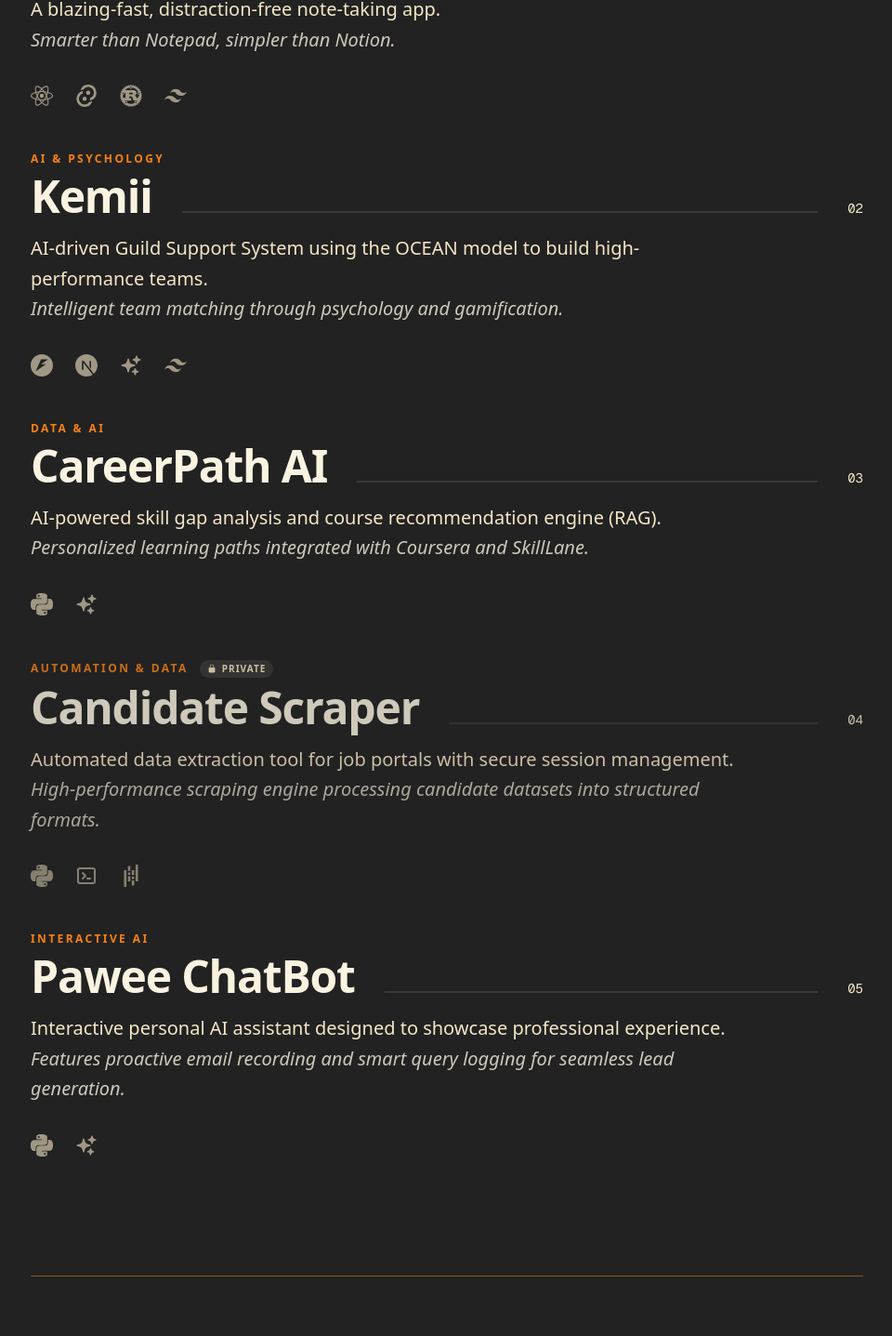
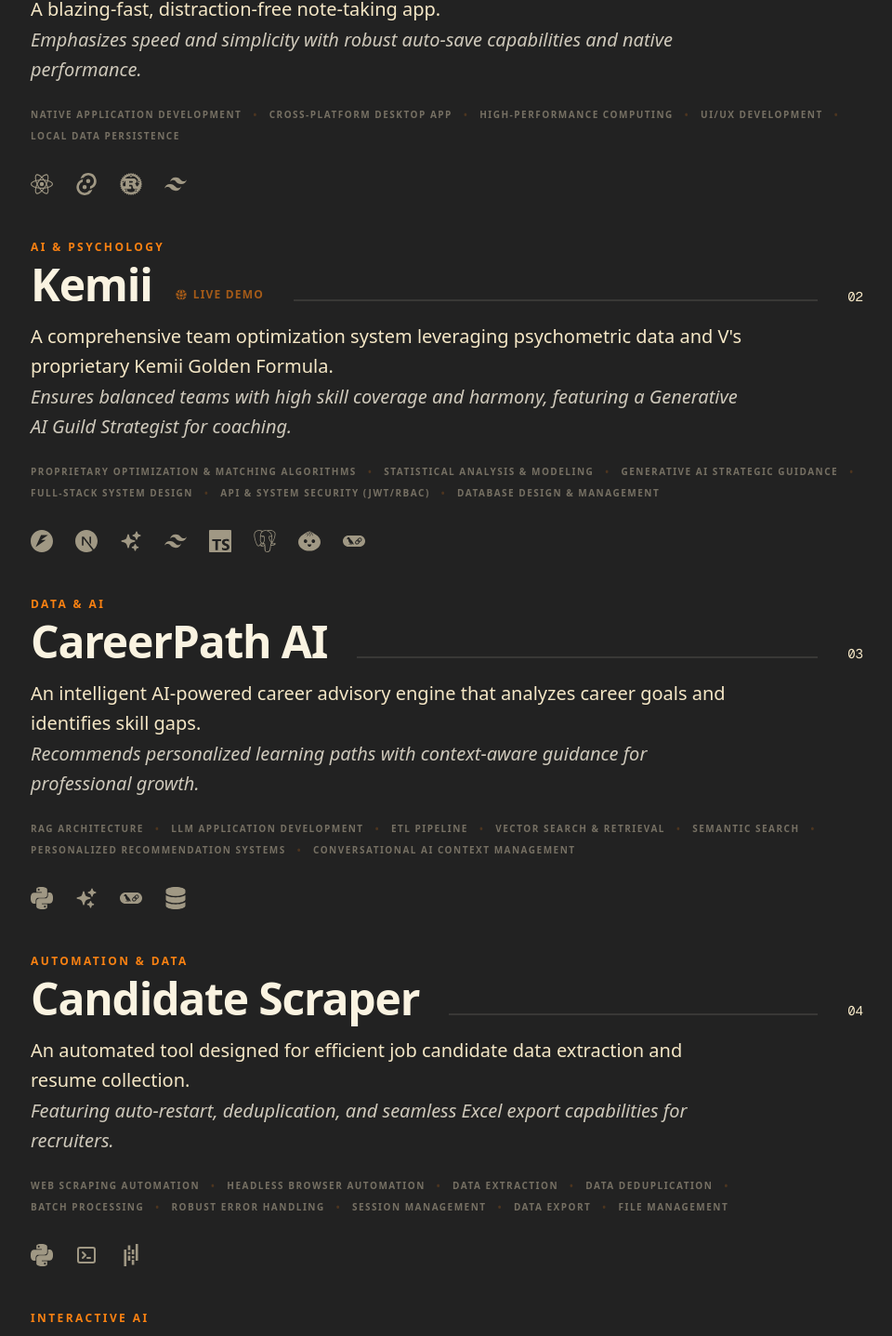
Before and after one commit to snui1s/snui1s, a Next.js app: page / in a window 1280 px wide. Shown: the part 2328-3765 px from the top of the page at 93% size, without its empty margins (159-1119 px from the left). Built offline with nearby package versions, Linux system fonts and the light colour scheme.

Commit message:
feat: Implement initial portfolio page with navigation, hero, and experience content.

```diff
--- a/app/page.tsx
+++ b/app/page.tsx
@@ -23,6 +23,10 @@ import {
   SiExpress,
   SiSqlite,
   SiPytorch,
+  SiBun,
+  SiPostgresql,
+  SiTypescript,
+  SiLangchain,
 } from "react-icons/si";
 import { TbTerminal2 } from "react-icons/tb";
 import {
@@ -34,7 +38,7 @@ import {
   HiGlobeAlt,
   HiMapPin,
 } from "react-icons/hi2";
-import { FaJava } from "react-icons/fa6";
+import { FaJava, FaDatabase } from "react-icons/fa6";
 
 export default function Home() {
   return (
@@ -259,21 +263,21 @@ export default function Home() {
             </h2>
 
             <div className="grid gap-12">
-              <a
-                href="https://github.com/snui1s/Raku"
-                target="_blank"
-                rel="noopener noreferrer"
-                className="group relative block"
-              >
+              <div className="group relative block">
                 <div className="absolute -inset-4 bg-white/5 rounded-2xl opacity-0 group-hover:opacity-100 transition-all duration-500"></div>
                 <div className="relative">
                   <span className="text-xs font-bold tracking-[0.2em] text-brand uppercase mb-2 block">
                     Featured Project
                   </span>
                   <div className="flex items-baseline justify-between mb-4">
-                    <h3 className="text-3xl md:text-5xl font-black tracking-tight group-hover:text-brand transition-colors">
+                    <a
+                      href="https://github.com/snui1s/Raku"
+                      target="_blank"
+                      rel="noopener noreferrer"
+                      className="text-3xl md:text-5xl font-black tracking-tight hover:text-brand transition-colors z-10 relative"
+                    >
                       楽 Raku
-                    </h3>
+                    </a>
                     <div className="h-0.5 grow mx-8 bg-foreground/10 group-hover:bg-brand/30 transition-colors hidden md:block"></div>
                     <span className="text-sm font-mono text-text-secondary">
                       01
@@ -282,9 +286,26 @@ export default function Home() {
                   <p className="text-lg md:text-xl text-text-secondary font-light max-w-3xl leading-relaxed">
                     A blazing-fast, distraction-free note-taking app. <br />
                     <span className="text-foreground/80 italic font-medium">
-                      Smarter than Notepad, simpler than Notion.
+                      Emphasizes speed and simplicity with robust auto-save
+                      capabilities and native performance.
                     </span>
                   </p>
+                  <div className="mt-6 flex flex-wrap gap-x-3 gap-y-2 text-[10px] font-bold tracking-[0.15em] text-text-secondary/40 uppercase">
+                    {[
+                      "Native Application Development",
+                      "Cross-Platform Desktop App",
+                      "High-Performance Computing",
+                      "UI/UX Development",
+                      "Local Data Persistence",
+                    ].map((skill, i, arr) => (
+                      <span key={skill} className="flex items-center gap-3">
+                        {skill}
+                        {i < arr.length - 1 && (
+                          <span className="text-brand/20">•</span>
+                        )}
+                      </span>
+                    ))}
+                  </div>
                   <div className="mt-8 flex gap-6 text-2xl text-text-secondary/60">
                     <div className="group/icon relative">
                       <SiReact className="hover:text-[#61DAFB] transition-colors" />
@@ -312,36 +333,63 @@ export default function Home() {
                     </div>
                   </div>
                 </div>
-              </a>
+              </div>
 
-              <a
-                href="https://github.com/snui1s/Kemii"
-                target="_blank"
-                rel="noopener noreferrer"
-                className="group relative block"
-              >
+              <div className="group relative block">
                 <div className="absolute -inset-4 bg-white/5 rounded-2xl opacity-0 group-hover:opacity-100 transition-all duration-500"></div>
                 <div className="relative">
                   <span className="text-xs font-bold tracking-[0.2em] text-brand uppercase mb-2 block">
                     AI & Psychology
                   </span>
                   <div className="flex items-baseline justify-between mb-4">
-                    <h3 className="text-3xl md:text-5xl font-black tracking-tight group-hover:text-brand transition-colors">
-                      Kemii
-                    </h3>
+                    <div className="flex items-baseline gap-6">
+                      <a
+                        href="https://github.com/snui1s/Kemii"
+                        target="_blank"
+                        rel="noopener noreferrer"
+                        className="text-3xl md:text-5xl font-black tracking-tight hover:text-brand transition-colors z-10 relative"
+                      >
+                        Kemii
+                      </a>
+                      <a
+                        href="https://kemii-snails.vercel.app/"
+                        target="_blank"
+                        rel="noopener noreferrer"
+                        className="text-xs font-bold tracking-widest text-brand/60 hover:text-brand transition-colors uppercase z-10 relative flex items-center gap-1.5"
+                      >
+                        <HiGlobeAlt className="text-sm" /> Live Demo
+                      </a>
+                    </div>
                     <div className="h-0.5 grow mx-8 bg-foreground/10 group-hover:bg-brand/30 transition-colors hidden md:block"></div>
                     <span className="text-sm font-mono text-text-secondary">
                       02
                     </span>
                   </div>
                   <p className="text-lg md:text-xl text-text-secondary font-light max-w-3xl leading-relaxed">
-                    AI-driven Guild Support System using the OCEAN model to
-                    build high-performance teams. <br />
+                    A comprehensive team optimization system leveraging psychometric
+                    data and V&apos;s proprietary Kemii Golden Formula. <br />
                     <span className="text-foreground/80 italic font-medium">
-                      Intelligent team matching through psychology and
-                      gamification.
+                      Ensures balanced teams with high skill coverage and harmony,
+                      featuring a Generative AI Guild Strategist for coaching.
                     </span>
                   </p>
+                  <div className="mt-6 flex flex-wrap gap-x-3 gap-y-2 text-[10px] font-bold tracking-[0.15em] text-text-secondary/40 uppercase">
+                    {[
+                      "Proprietary Optimization & Matching Algorithms",
+                      "Statistical Analysis & Modeling",
+                      "Generative AI Strategic Guidance",
+                      "Full-Stack System Design",
+                      "API & System Security (JWT/RBAC)",
+                      "Database Design & Management",
+                    ].map((skill, i, arr) => (
+                      <span key={skill} className="flex items-center gap-3">
+                        {skill}
+                        {i < arr.length - 1 && (
+                          <span className="text-brand/20">•</span>
+                        )}
+                      </span>
+                    ))}
+                  </div>
                   <div className="mt-8 flex gap-6 text-2xl text-text-secondary/60">
                     <div className="group/icon relative">
                       <SiFastapi className="hover:text-[#05998B] transition-colors" />
@@ -367,38 +415,80 @@ export default function Home() {
                         Tailwind
                       </span>
                     </div>
+                    <div className="group/icon relative">
+                      <SiTypescript className="hover:text-[#3178C6] transition-colors" />
+                      <span className="absolute -top-8 left-1/2 -translate-x-1/2 text-[10px] font-bold tracking-widest uppercase opacity-0 group-hover/icon:opacity-100 transition-opacity bg-background px-2 py-1 rounded">
+                        TypeScript
+                      </span>
+                    </div>
+                    <div className="group/icon relative">
+                      <SiPostgresql className="hover:text-[#4169E1] transition-colors" />
+                      <span className="absolute -top-8 left-1/2 -translate-x-1/2 text-[10px] font-bold tracking-widest uppercase opacity-0 group-hover/icon:opacity-100 transition-opacity bg-background px-2 py-1 rounded whitespace-nowrap">
+                        PostgreSQL
+                      </span>
+                    </div>
+                    <div className="group/icon relative">
+                      <SiBun className="hover:text-[#fbf0df] transition-colors" />
+                      <span className="absolute -top-8 left-1/2 -translate-x-1/2 text-[10px] font-bold tracking-widest uppercase opacity-0 group-hover/icon:opacity-100 transition-opacity bg-background px-2 py-1 rounded">
+                        Bun
+                      </span>
+                    </div>
+                    <div className="group/icon relative">
+                      <SiLangchain className="hover:text-[#121212] transition-colors" />
+                      <span className="absolute -top-8 left-1/2 -translate-x-1/2 text-[10px] font-bold tracking-widest uppercase opacity-0 group-hover/icon:opacity-100 transition-opacity bg-background px-2 py-1 rounded">
+                        LangChain
+                      </span>
+                    </div>
                   </div>
                 </div>
-              </a>
+              </div>
 
-              <a
-                href="https://github.com/snui1s/careerpath_ai"
-                target="_blank"
-                rel="noopener noreferrer"
-                className="group relative block"
-              >
+              <div className="group relative block">
                 <div className="absolute -inset-4 bg-white/5 rounded-2xl opacity-0 group-hover:opacity-100 transition-all duration-500"></div>
                 <div className="relative">
                   <span className="text-xs font-bold tracking-[0.2em] text-brand uppercase mb-2 block">
                     Data & AI
                   </span>
                   <div className="flex items-baseline justify-between mb-4">
-                    <h3 className="text-3xl md:text-5xl font-black tracking-tight group-hover:text-brand transition-colors">
+                    <a
+                      href="https://github.com/snui1s/careerpath_ai"
+                      target="_blank"
+                      rel="noopener noreferrer"
+                      className="text-3xl md:text-5xl font-black tracking-tight hover:text-brand transition-colors z-10 relative"
+                    >
                       CareerPath AI
-                    </h3>
+                    </a>
                     <div className="h-0.5 grow mx-8 bg-foreground/10 group-hover:bg-brand/30 transition-colors hidden md:block"></div>
                     <span className="text-sm font-mono text-text-secondary">
                       03
                     </span>
                   </div>
                   <p className="text-lg md:text-xl text-text-secondary font-light max-w-3xl leading-relaxed">
-                    AI-powered skill gap analysis and course recommendation
-                    engine (RAG). <br />
+                    An intelligent AI-powered career advisory engine that
+                    analyzes career goals and identifies skill gaps. <br />
                     <span className="text-foreground/80 italic font-medium">
-                      Personalized learning paths integrated with Coursera and
-                      SkillLane.
+                      Recommends personalized learning paths with context-aware
+                      guidance for professional growth.
                     </span>
                   </p>
+                  <div className="mt-6 flex flex-wrap gap-x-3 gap-y-2 text-[10px] font-bold tracking-[0.15em] text-text-secondary/40 uppercase">
+                    {[
+                      "RAG Architecture",
+                      "LLM Application Development",
+                      "ETL Pipeline",
+                      "Vector Search & Retrieval",
+                      "Semantic Search",
+                      "Personalized Recommendation Systems",
+                      "Conversational AI Context Management",
+                    ].map((skill, i, arr) => (
+                      <span key={skill} className="flex items-center gap-3">
+                        {skill}
+                        {i < arr.length - 1 && (
+                          <span className="text-brand/20">•</span>
+                        )}
+                      </span>
+                    ))}
+                  </div>
                   <div className="mt-8 flex gap-6 text-2xl text-text-secondary/60">
                     <div className="group/icon relative">
                       <SiPython className="hover:text-[#3776AB] transition-colors" />
@@ -409,41 +499,73 @@ export default function Home() {
                     <div className="group/icon relative">
                       <HiSparkles className="hover:text-brand transition-colors" />
                       <span className="absolute -top-8 left-1/2 -translate-x-1/2 text-[10px] font-bold tracking-widest uppercase opacity-0 group-hover/icon:opacity-100 transition-opacity bg-background px-2 py-1 rounded">
-                        RAG AI
+                        RAG
+                      </span>
+                    </div>
+                    <div className="group/icon relative">
+                      <SiLangchain className="hover:text-[#121212] transition-colors" />
+                      <span className="absolute -top-8 left-1/2 -translate-x-1/2 text-[10px] font-bold tracking-widest uppercase opacity-0 group-hover/icon:opacity-100 transition-opacity bg-background px-2 py-1 rounded whitespace-nowrap">
+                        LangChain
+                      </span>
+                    </div>
+                    <div className="group/icon relative">
+                      <FaDatabase className="hover:text-[#3178C6] transition-colors" />
+                      <span className="absolute -top-8 left-1/2 -translate-x-1/2 text-[10px] font-bold tracking-widest uppercase opacity-0 group-hover/icon:opacity-100 transition-opacity bg-background px-2 py-1 rounded whitespace-nowrap">
+                        ChromaDB
                       </span>
                     </div>
                   </div>
                 </div>
-              </a>
+              </div>
 
-              <div className="group relative block opacity-80 hover:opacity-100 transition-opacity">
+              <div className="group relative block">
                 <div className="absolute -inset-4 bg-white/5 rounded-2xl opacity-0 group-hover:opacity-100 transition-all duration-500"></div>
                 <div className="relative">
-                  <div className="flex items-center gap-3 mb-2">
-                    <span className="text-xs font-bold tracking-[0.2em] text-brand uppercase block">
-                      Automation & Data
-                    </span>
-                    <span className="flex items-center gap-1.5 px-2 py-0.5 rounded-full bg-foreground/10 text-[10px] font-bold text-text-secondary uppercase tracking-widest">
-                      <HiLockClosed className="text-[10px]" /> Private
-                    </span>
-                  </div>
+                  <span className="text-xs font-bold tracking-[0.2em] text-brand uppercase mb-2 block">
+                    Automation & Data
+                  </span>
                   <div className="flex items-baseline justify-between mb-4">
-                    <h3 className="text-3xl md:text-5xl font-black tracking-tight transition-colors">
+                    <a
+                      href="https://github.com/snui1s/recruitment_site_scraper"
+                      target="_blank"
+                      rel="noopener noreferrer"
+                      className="text-3xl md:text-5xl font-black tracking-tight hover:text-brand transition-colors z-10 relative"
+                    >
                       Candidate Scraper
-                    </h3>
+                    </a>
                     <div className="h-0.5 grow mx-8 bg-foreground/10 group-hover:bg-brand/30 transition-colors hidden md:block"></div>
                     <span className="text-sm font-mono text-text-secondary">
                       04
                     </span>
                   </div>
                   <p className="text-lg md:text-xl text-text-secondary font-light max-w-3xl leading-relaxed">
-                    Automated data extraction tool for job portals with secure
-                    session management. <br />
+                    An automated tool designed for efficient job candidate data
+                    extraction and resume collection. <br />
                     <span className="text-foreground/80 italic font-medium">
-                      High-performance scraping engine processing candidate
-                      datasets into structured formats.
+                      Featuring auto-restart, deduplication, and seamless Excel
+                      export capabilities for recruiters.
                     </span>
                   </p>
+                  <div className="mt-6 flex flex-wrap gap-x-3 gap-y-2 text-[10px] font-bold tracking-[0.15em] text-text-secondary/40 uppercase">
+                    {[
+                      "Web Scraping Automation",
+                      "Headless Browser Automation",
+                      "Data Extraction",
+                      "Data Deduplication",
+                      "Batch Processing",
+                      "Robust Error Handling",
+                      "Session Management",
+                      "Data Export",
+                      "File Management",
+                    ].map((skill, i, arr) => (
+                      <span key={skill} className="flex items-center gap-3">
+                        {skill}
+                        {i < arr.length - 1 && (
+                          <span className="text-brand/20">•</span>
+                        )}
+                      </span>
+                    ))}
+                  </div>
                   <div className="mt-8 flex gap-6 text-2xl text-text-secondary/60">
                     <div className="group/icon relative">
                       <SiPython className="hover:text-[#3776AB] transition-colors" />
@@ -467,34 +589,51 @@ export default function Home() {
                 </div>
               </div>
 
-              <a
-                href="https://github.com/snui1s/Pawee_ChatBot"
-                target="_blank"
-                rel="noopener noreferrer"
-                className="group relative block"
-              >
+              <div className="group relative block">
                 <div className="absolute -inset-4 bg-white/5 rounded-2xl opacity-0 group-hover:opacity-100 transition-all duration-500"></div>
                 <div className="relative">
                   <span className="text-xs font-bold tracking-[0.2em] text-brand uppercase mb-2 block">
                     Interactive AI
                   </span>
                   <div className="flex items-baseline justify-between mb-4">
-                    <h3 className="text-3xl md:text-5xl font-black tracking-tight group-hover:text-brand transition-colors">
+                    <a
+                      href="https://github.com/snui1s/Pawee_ChatBot"
+                      target="_blank"
+                      rel="noopener noreferrer"
+                      className="text-3xl md:text-5xl font-black tracking-tight hover:text-brand transition-colors z-10 relative"
+                    >
                       Pawee ChatBot
-                    </h3>
+                    </a>
                     <div className="h-0.5 grow mx-8 bg-foreground/10 group-hover:bg-brand/30 transition-colors hidden md:block"></div>
                     <span className="text-sm font-mono text-text-secondary">
                       05
                     </span>
                   </div>
                   <p className="text-lg md:text-xl text-text-secondary font-light max-w-3xl leading-relaxed">
-                    Interactive personal AI assistant designed to showcase
-                    professional experience. <br />
+                    A personalized interactive AI assistant serving as a digital
+                    representative. <br />
                     <span className="text-foreground/80 italic font-medium">
-                      Features proactive email recording and smart query logging
-                      for seamless lead generation.
+                      Answers profile questions using LinkedIn context with
+                      email recording and query logging features.
                     </span>
                   </p>
+                  <div className="mt-6 flex flex-wrap gap-x-3 gap-y-2 text-[10px] font-bold tracking-[0.15em] text-text-secondary/40 uppercase">
+                    {[
+                      "Personal AI Assistant Development",
+                      "RAG-like Contextual Retrieval",
+                      "LLM Integration",
+                      "Information Extraction",
+                      "Lead Generation Automation",
+                      "Feature Logging",
+                    ].map((skill, i, arr) => (
+                      <span key={skill} className="flex items-center gap-3">
+                        {skill}
+                        {i < arr.length - 1 && (
+                          <span className="text-brand/20">•</span>
+                        )}
+                      </span>
+                    ))}
+                  </div>
                   <div className="mt-8 flex gap-6 text-2xl text-text-secondary/60">
                     <div className="group/icon relative">
                       <SiPython className="hover:text-[#3776AB] transition-colors" />
@@ -510,7 +649,7 @@ export default function Home() {
                     </div>
                   </div>
                 </div>
-              </a>
+              </div>
             </div>
           </div>
         </section>
```
